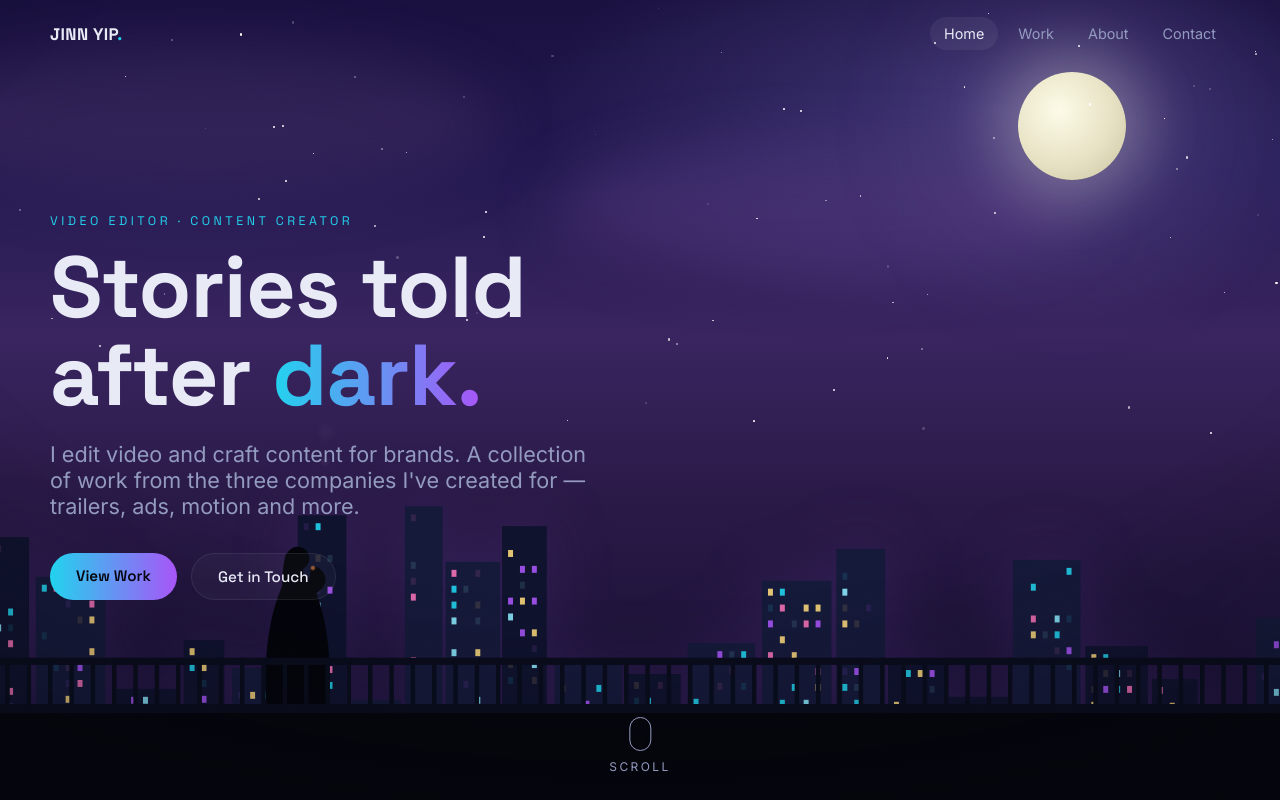
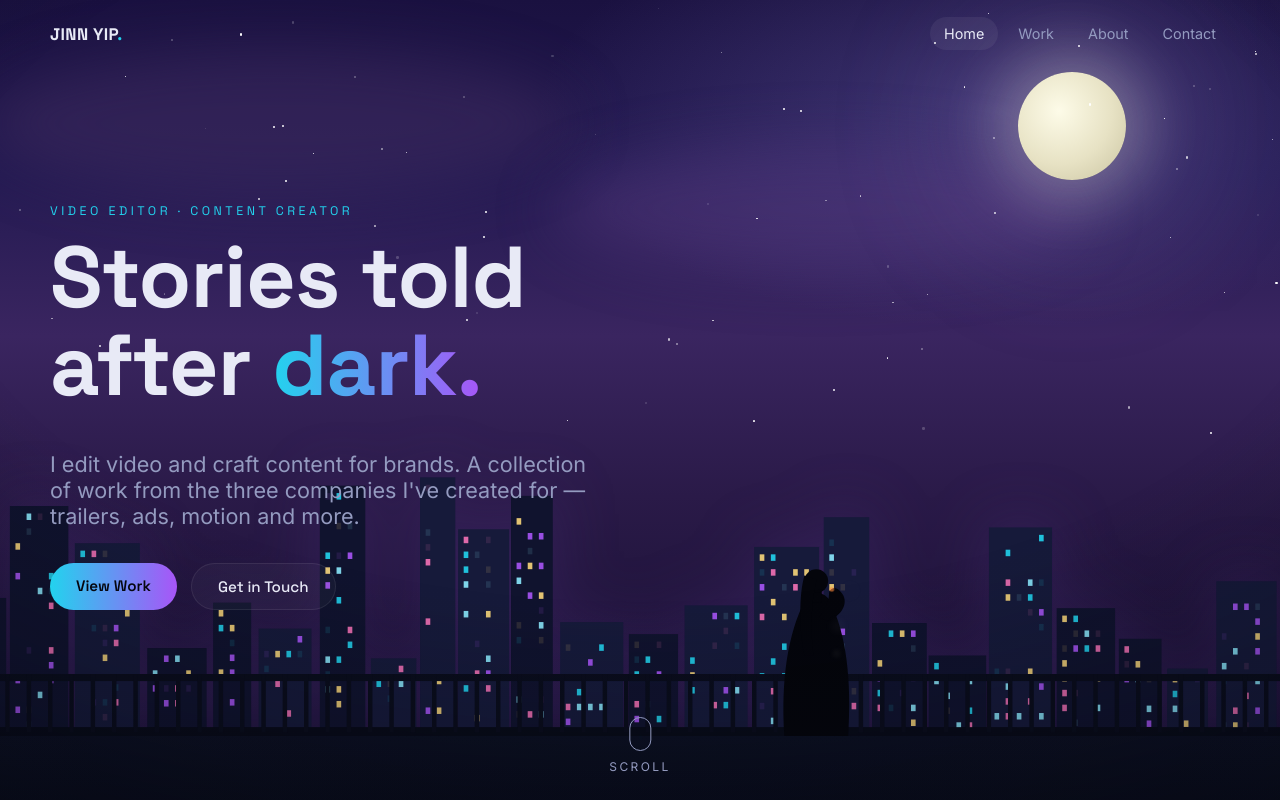
Before and after one commit to Lohjinnyip/Loh-Jinn-Yip-Portfolio, a React (Vite) app: page / in a window 1280 px wide. Shown: the top 800 px of the page. Built offline with nearby package versions, Linux system fonts and the light colour scheme.

Commit message:
Add drone-descent scroll parallax to background (balcony rises to middle)

```diff
--- a/src/components/CityBackground.jsx
+++ b/src/components/CityBackground.jsx
@@ -1,22 +1,19 @@
-import { useMemo } from "react";
+import { useEffect, useMemo, useRef } from "react";
 
 // ============================================================================
-//  FIXED BACKGROUND SCENE  (stays put while the page scrolls over it)
+//  FIXED BACKGROUND SCENE with scroll parallax ("drone descent")
+//  - Top of page   : wide shot, balcony sits near the bottom.
+//  - Scroll down    : foreground rises toward the middle, faster than the
+//                     city/sky behind it -> feels like the camera descends.
+//
+//  ▶ USE YOUR OWN PIXEL ART:
+//    Put an image in /public (e.g. public/background.png) and set BG_IMAGE.
+//    It becomes the fixed, scroll-following backdrop instead of this scene.
 // ============================================================================
-//
-//  ▶ WANT TO USE YOUR OWN PIXEL ART INSTEAD?
-//    1. Put your image in the /public folder, e.g. public/background.png
-//    2. Set BG_IMAGE below to "/background.png"
-//    That image then becomes the fixed, scroll-following backdrop and the
-//    hand-built scene below is skipped.
-//
 const BG_IMAGE = ""; // e.g. "/background.png"
-// ============================================================================
 
-// Neon-ish window colors for the pixel-city vibe.
 const WINDOW_COLORS = ["#f9d67a", "#22d3ee", "#f472b6", "#a855f7", "#8be9fd"];
 
-// Deterministic pseudo-random so the city looks the same every render.
 function makeRng(seed) {
   let s = seed;
   return () => {
@@ -32,8 +29,7 @@ function buildCity() {
   while (x < 1460) {
     const w = 34 + Math.floor(rng() * 46);
     const h = 90 + Math.floor(rng() * 240);
-    const shade = rng();
-    const fill = shade > 0.5 ? "#161a3a" : "#10132e";
+    const fill = rng() > 0.5 ? "#161a3a" : "#10132e";
     const windows = [];
     const cols = Math.max(1, Math.floor((w - 8) / 12));
     const rows = Math.max(1, Math.floor((h - 12) / 16));
@@ -83,6 +79,31 @@ function Stars({ count = 70 }) {
 
 export default function CityBackground() {
   const city = useMemo(buildCity, []);
+  const ref = useRef(null);
+
+  // Drive a 0..1 scroll progress onto the scene as the CSS var `--p`.
+  useEffect(() => {
+    const el = ref.current;
+    if (!el) return;
+    let raf = 0;
+    const onScroll = () => {
+      cancelAnimationFrame(raf);
+      raf = requestAnimationFrame(() => {
+        const span = window.innerHeight * 0.8; // full descent by the time the pinned hero releases
+        const p = Math.min(1, Math.max(0, window.scrollY / span));
+        // set on <html> so any element (scene layers, scroll hint) can react
+        document.documentElement.style.setProperty("--p", p.toFixed(4));
+      });
+    };
+    onScroll();
+    window.addEventListener("scroll", onScroll, { passive: true });
+    window.addEventListener("resize", onScroll);
+    return () => {
+      cancelAnimationFrame(raf);
+      window.removeEventListener("scroll", onScroll);
+      window.removeEventListener("resize", onScroll);
+    };
+  }, []);
 
   if (BG_IMAGE) {
     return (
@@ -95,15 +116,20 @@ export default function CityBackground() {
   }
 
   return (
-    <div className="bg-scene" aria-hidden="true">
-      <div className="sky" />
-      <div className="cloud cloud-1" />
-      <div className="cloud cloud-2" />
-      <div className="moon" />
+    <div className="bg-scene" ref={ref} aria-hidden="true">
+      {/* far layers — drift slowly */}
+      <div className="layer sky" />
+      <div className="layer cloud cloud-1" />
+      <div className="layer cloud cloud-2" />
+      <div className="layer moon" />
       <Stars />
 
-      {/* distant neon city */}
-      <svg className="city" viewBox="0 0 1440 500" preserveAspectRatio="xMidYMax slice">
+      {/* mid layer — neon city, rises at a medium rate */}
+      <svg
+        className="layer city"
+        viewBox="0 0 1440 500"
+        preserveAspectRatio="xMidYMax slice"
+      >
         {city.map((b, i) => (
           <g key={i}>
             <rect x={b.x} y={500 - b.h} width={b.w} height={b.h} fill={b.fill} />
@@ -122,51 +148,46 @@ export default function CityBackground() {
         ))}
       </svg>
 
-      {/* foreground: balcony floor, railing, and the lady smoking */}
-      <svg
-        className="foreground"
-        viewBox="0 0 1440 460"
-        preserveAspectRatio="xMidYMax slice"
-      >
-        {/* balcony floor */}
-        <rect x="0" y="360" width="1440" height="100" fill="#05060c" />
-        <rect x="0" y="356" width="1440" height="6" fill="#0b0e1e" />
+      {/* foreground layer — balcony + lady, rises fastest (closest to camera) */}
+      <div className="layer foreground">
+        {/* building wall filling everything below the balcony floor */}
+        <div className="building" />
+        {/* balcony railing */}
+        <svg className="railing" viewBox="0 0 1440 70" preserveAspectRatio="none">
+          <rect x="0" y="0" width="1440" height="8" fill="#0a0d1c" />
+          <rect x="0" y="60" width="1440" height="10" fill="#080b18" />
+          {Array.from({ length: 60 }, (_, i) => (
+            <rect key={i} x={i * 24 + 6} y="0" width="5" height="66" fill="#0a0d1c" />
+          ))}
+        </svg>
 
-        {/* --- the lady (silhouette, standing at the railing, smoking) --- */}
+        {/* the lady, standing at the railing, smoking */}
+        <div className="lady">
+          <svg viewBox="0 0 90 170" preserveAspectRatio="xMidYMax meet">
             <g fill="#04050b">
               {/* dress / body */}
-          <path d="M300 360 C296 300 302 250 320 214 C326 202 344 202 350 214 C368 250 374 300 370 360 Z" />
-          {/* torso taper */}
-          <path d="M322 224 C318 250 318 280 326 320 L344 320 C352 280 352 250 348 224 Z" />
+              <path d="M18 170 C14 108 22 58 40 22 C46 10 62 10 68 22 C86 58 92 108 88 170 Z" />
               {/* neck + head */}
-          <rect x="329" y="196" width="12" height="16" />
-          <circle cx="335" cy="188" r="13" />
+              <rect x="47" y="8" width="12" height="16" />
+              <circle cx="53" cy="0" r="13" />
               {/* long hair */}
-          <path d="M322 182 C316 200 316 236 322 262 L332 262 C328 232 330 202 336 186 Z" />
+              <path d="M40 -6 C34 14 34 52 40 82 L50 82 C46 50 48 16 54 -2 Z" />
               {/* raised arm to face (smoking) */}
-          <path d="M348 232 C366 224 372 210 360 200 C356 196 349 198 349 204 C349 212 344 220 340 226 Z" />
+              <path d="M66 44 C84 36 90 20 78 10 C74 6 67 8 67 14 C67 24 60 34 56 40 Z" />
             </g>
             {/* cigarette ember */}
-        <circle cx="352" cy="199" r="2.4" fill="#ff8a3d" className="ember" />
-
-        {/* balcony railing (in front of lower body) */}
-        <g fill="#0a0d1c">
-          <rect x="0" y="300" width="1440" height="8" />
-          <rect x="0" y="352" width="1440" height="8" />
-          {Array.from({ length: 60 }, (_, i) => (
-            <rect key={i} x={i * 24 + 6} y="300" width="5" height="60" />
-          ))}
-        </g>
+            <circle cx="70" cy="9" r="2.6" fill="#ff8a3d" className="ember" />
           </svg>
-
-      {/* cigarette smoke rising from the ember */}
+          {/* smoke rising from the ember */}
           <div className="smoke">
             <span />
             <span />
             <span />
           </div>
+        </div>
+      </div>
 
-      {/* soft vignette to keep text readable */}
+      {/* soft vignette keeps text readable */}
       <div className="vignette" />
     </div>
   );
--- a/src/components/Hero.jsx
+++ b/src/components/Hero.jsx
@@ -19,12 +19,12 @@ export default function Hero() {
             Get in Touch
           </a>
         </div>
+
+        <a href="#work" className="scroll-hint" aria-label="Scroll to work">
+          <span className="mouse" />
+          Scroll
+        </a>
       </div>
-
-      <a href="#work" className="scroll-hint" aria-label="Scroll to work">
-        <span className="mouse" />
-        Scroll
-      </a>
     </section>
   );
 }
--- a/src/index.css
+++ b/src/index.css
@@ -16,6 +16,7 @@
   --accent-grad: linear-gradient(90deg, var(--cyan), var(--violet));
   --nav-h: 68px;
   --maxw: 1180px;
+  --p: 0; /* scroll progress 0..1, set from JS */
 }
 
 * { box-sizing: border-box; }
@@ -115,64 +116,81 @@ img, video { display: block; max-width: 100%; }
   image-rendering: pixelated; /* keeps pixel art crisp when scaled */
 }
 
+.layer { position: absolute; left: 0; width: 100%; will-change: transform; }
+
+/* ---- FAR: sky + moon + clouds (rise slowly) ---- */
 .sky {
-  position: absolute; inset: 0;
+  inset: 0; height: 100%;
   background:
     radial-gradient(60% 45% at 78% 14%, rgba(120,110,190,0.35), transparent 60%),
     linear-gradient(180deg, #1a1140 0%, #241a52 22%, #3a2560 42%, #2a1a48 62%, #120c2a 100%);
+  transform: translateY(calc(var(--p) * -8vh));
 }
-
 .moon {
-  position: absolute; top: 9%; right: 12%;
+  top: 9%; right: 12%; left: auto;
   width: 108px; height: 108px; border-radius: 50%;
   background: radial-gradient(circle at 38% 36%, #fdfbe8, #e7e2c4 55%, #c9c3a0 100%);
   box-shadow: 0 0 60px 20px rgba(253, 251, 232, 0.28), 0 0 140px 60px rgba(168, 132, 200, 0.18);
+  transform: translateY(calc(var(--p) * -5vh));
 }
-
-.cloud {
-  position: absolute;
-  border-radius: 50%;
-  background: rgba(64, 44, 96, 0.5);
-  filter: blur(28px);
-}
-.cloud-1 { top: 6%; left: -6%; width: 46%; height: 150px; animation: drift 60s linear infinite; }
+.cloud { border-radius: 50%; filter: blur(28px); background: rgba(64, 44, 96, 0.5); }
+.cloud-1 { top: 6%; width: 46%; height: 150px; animation: drift 60s linear infinite; }
 .cloud-2 { top: 18%; left: 40%; width: 42%; height: 130px; background: rgba(90, 60, 130, 0.4); animation: drift 90s linear infinite reverse; }
 @keyframes drift { from { transform: translateX(-4%); } to { transform: translateX(8%); } }
 
-.starfield { position: absolute; inset: 0; z-index: 0; pointer-events: none; }
+.starfield { position: absolute; inset: 0; z-index: 0; pointer-events: none; transform: translateY(calc(var(--p) * -6vh)); }
 .star { position: absolute; border-radius: 50%; background: #fff; animation: twinkle var(--dur) ease-in-out infinite alternate; }
 @keyframes twinkle { from { opacity: 0.15; } to { opacity: 1; } }
 
+/* ---- MID: neon city (rises at a medium rate + slight zoom) ---- */
 .bg-scene .city {
-  position: absolute; bottom: 0; left: 0; width: 100%; height: 62%;
+  bottom: 6vh; height: 58vh;
   filter: drop-shadow(0 -2px 30px rgba(80, 50, 130, 0.35));
+  transform-origin: 50% 100%;
+  transform: translateY(calc(var(--p) * -20vh)) scale(calc(1 + var(--p) * 0.1));
 }
+
+/* ---- FOREGROUND: balcony + lady (rises fastest = closest to camera) ----
+   Element is 142vh tall anchored at top; the balcony floor sits at ~92vh.
+   Scrolling translates it up 42vh so the balcony travels bottom -> middle,
+   while the building wall below keeps the lower screen filled.            */
 .bg-scene .foreground {
-  position: absolute; bottom: 0; left: 0; width: 100%; height: 46%;
+  top: 0; height: 142vh;
+  transform: translateY(calc(var(--p) * -42vh));
 }
-.bg-scene .ember { animation: ember 3s ease-in-out infinite alternate; }
+.foreground .building {
+  position: absolute; left: 0; width: 100%;
+  top: 92vh; bottom: 0;
+  background: linear-gradient(180deg, #0c1022 0%, #070a16 30%, #05060c 100%);
+  box-shadow: 0 -1px 0 rgba(120, 90, 170, 0.25);
+}
+.foreground .railing {
+  position: absolute; left: 0; width: 100%;
+  bottom: 50vh; height: 62px; /* base sits on the 92vh floor line */
+}
+.foreground .lady {
+  position: absolute; left: 60%; /* right of the headline text */
+  bottom: 50vh; /* feet on the floor line */
+  width: 82px; height: 156px;
+}
+.foreground .lady svg { width: 100%; height: 100%; overflow: visible; }
+.ember { animation: ember 3s ease-in-out infinite alternate; }
 @keyframes ember { from { opacity: 0.6; } to { opacity: 1; } }
 
-.smoke {
-  position: absolute;
-  /* sits over the lady's cigarette ember (foreground svg is xMidYMax-sliced) */
-  left: 24.4%; bottom: 41%;
-  width: 40px; height: 120px;
-  pointer-events: none;
-}
+.smoke { position: absolute; top: -6px; left: 58px; width: 30px; height: 90px; pointer-events: none; }
 .smoke span {
-  position: absolute; bottom: 0; left: 8px;
-  width: 8px; height: 8px; border-radius: 50%;
-  background: rgba(220, 220, 235, 0.28);
+  position: absolute; bottom: 0; left: 6px;
+  width: 7px; height: 7px; border-radius: 50%;
+  background: rgba(220, 220, 235, 0.3);
   filter: blur(4px);
   animation: rise 5s ease-in infinite;
 }
-.smoke span:nth-child(2) { animation-delay: 1.6s; left: 12px; }
-.smoke span:nth-child(3) { animation-delay: 3.2s; left: 5px; }
+.smoke span:nth-child(2) { animation-delay: 1.6s; left: 10px; }
+.smoke span:nth-child(3) { animation-delay: 3.2s; left: 3px; }
 @keyframes rise {
   0% { transform: translateY(0) scale(0.6); opacity: 0; }
   15% { opacity: 0.5; }
-  100% { transform: translateY(-90px) translateX(14px) scale(2.4); opacity: 0; }
+  100% { transform: translateY(-80px) translateX(12px) scale(2.4); opacity: 0; }
 }
 
 .vignette {
@@ -180,17 +198,26 @@ img, video { display: block; max-width: 100%; }
   background: radial-gradient(120% 100% at 50% 30%, transparent 45%, rgba(5, 6, 15, 0.55) 100%);
 }
 
-/* ---------- HERO ---------- */
+/* ---------- HERO ----------
+   Tall hero + sticky inner = a "descent stage": the text stays put for the
+   first stretch of scroll while the balcony rises to the middle behind it,
+   then everything releases into the Work section.                          */
 .hero {
   position: relative;
-  min-height: 100vh;
-  display: flex;
-  align-items: center;
-  overflow: hidden;
+  min-height: 175vh;
+  overflow: visible;
   background: transparent; /* fixed scene shows through */
 }
 
-.hero-inner { position: relative; z-index: 2; }
+.hero-inner {
+  position: sticky;
+  top: 0;
+  min-height: 100vh;
+  display: flex;
+  flex-direction: column;
+  justify-content: center;
+  z-index: 2;
+}
 .hero h1 {
   font-size: clamp(2.6rem, 8vw, 5.4rem);
   font-weight: 700;
@@ -219,6 +246,8 @@ img, video { display: block; max-width: 100%; }
   position: absolute; bottom: 26px; left: 50%; transform: translateX(-50%);
   z-index: 2; color: var(--text-muted); font-size: 0.75rem; letter-spacing: 0.2em; text-transform: uppercase;
   display: flex; flex-direction: column; align-items: center; gap: 8px;
+  opacity: calc(1 - var(--p) * 2); /* fades out as the descent begins */
+  pointer-events: none;
 }
 .scroll-hint .mouse { width: 22px; height: 34px; border: 1px solid var(--text-muted); border-radius: 12px; position: relative; }
 .scroll-hint .mouse::after { content: ""; position: absolute; top: 6px; left: 50%; width: 3px; height: 6px; background: var(--cyan); border-radius: 2px; transform: translateX(-50%); animation: wheel 1.6s infinite; }
```
Lines whose indentation alone changed are shown as unchanged.
